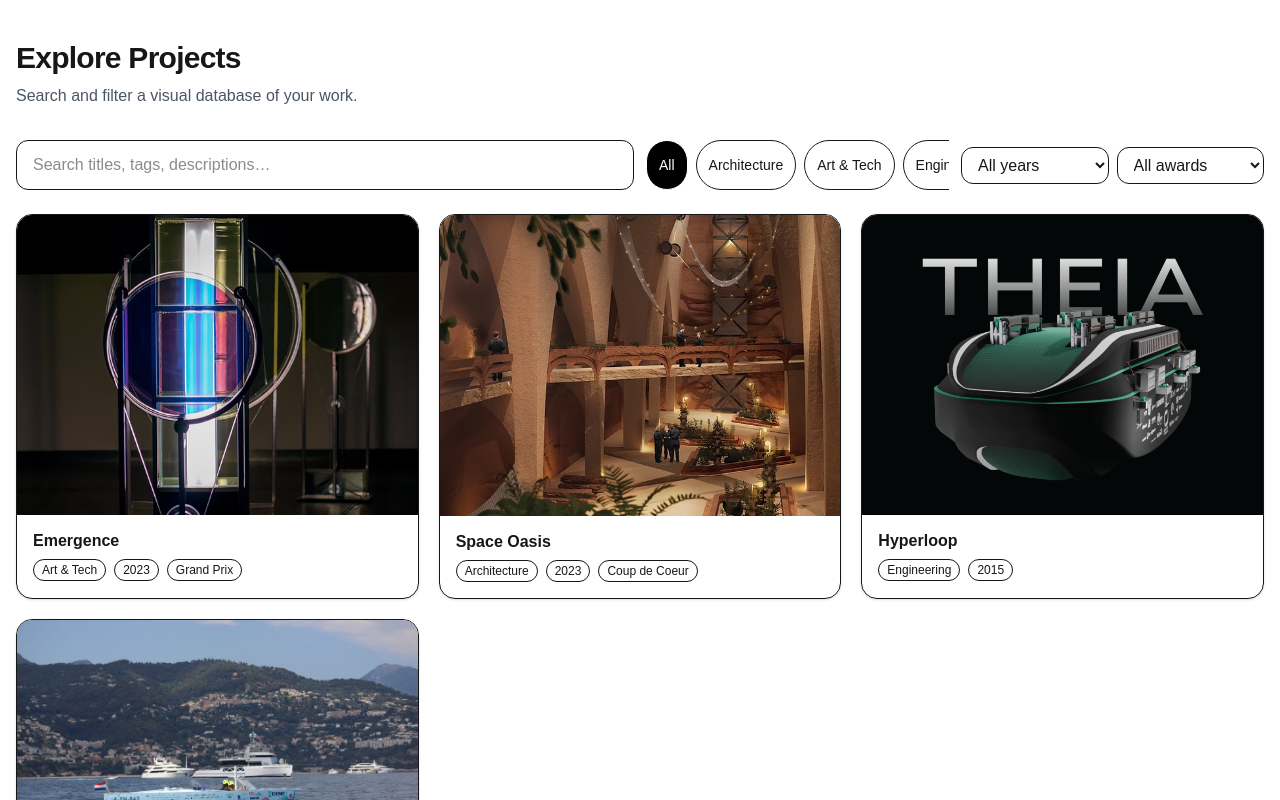
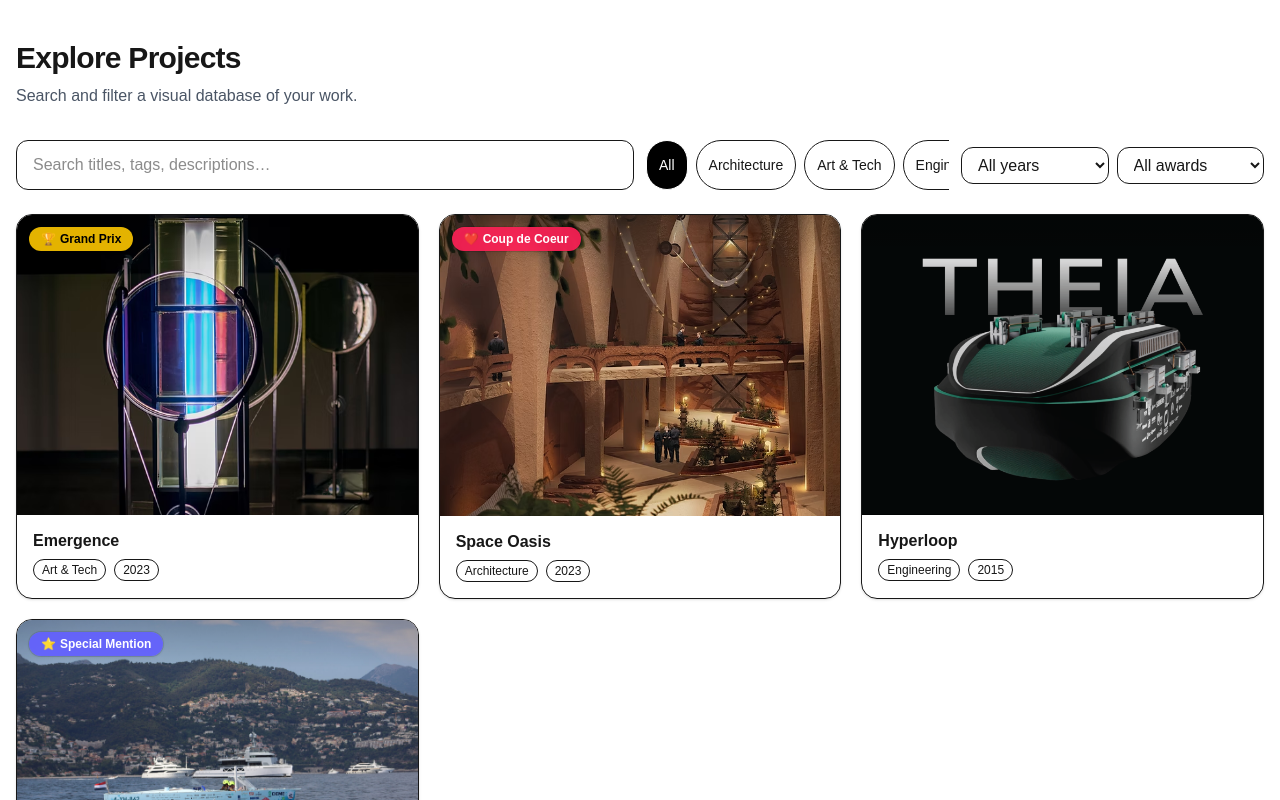
Before and after one commit to Maarten3013/dreamlab, a Next.js app: page /explore in a window 1280 px wide. Shown: the top 800 px of the page. Built offline with nearby package versions, Linux system fonts and the light colour scheme.

Commit message:
improves the way awards are shown on the covers of project pages.

```diff
--- a/components/ProjectCard.tsx
+++ b/components/ProjectCard.tsx
@@ -1,18 +1,58 @@
+import Link from "next/link";
+import type { Project } from "@/lib/types";
 import Badge from "./Badge";
-import type { Project } from "@/lib/types";
-import Link from "next/link";
 
+function awardStyle(award?: string) {
+  if (!award || award === "None") return { show: false, wrap: "", icon: "", text: "" };
+
+  // You can tweak these per your labels:
+  const base =
+    "pointer-events-none absolute left-3 top-3 z-10 inline-flex items-center gap-1 rounded-full px-3 py-1 text-xs font-semibold shadow ring-1 backdrop-blur";
+  if (/grand\s*prix/i.test(award))
+    return { show: true, wrap: `${base} bg-yellow-400/90 text-black ring-black/10`, icon: "🏆", text: award };
+  if (/coup.?de.?coeur/i.test(award))
+    return { show: true, wrap: `${base} bg-rose-500/90 text-white ring-black/10`, icon: "❤️", text: award };
+  if (/special/i.test(award))
+    return { show: true, wrap: `${base} bg-indigo-500/90 text-white ring-black/10`, icon: "⭐", text: award };
+  if (/focus/i.test(award))
+    return { show: true, wrap: `${base} bg-emerald-500/90 text-white ring-black/10`, icon: "🎯", text: award };
+
+  // Fallback for any other non-empty award
+  return { show: true, wrap: `${base} bg-black/70 text-white ring-white/10`, icon: "🏅", text: award };
+}
 
 export default function ProjectCard({ p }: { p: Project }) {
+  const award = awardStyle(p.award);
+
   return (
     <Link
       href={`/projects/${p.id}`}
       className="group relative block overflow-hidden rounded-2xl border shadow-sm transition hover:shadow-lg"
+      aria-label={`${p.title}${p.award && p.award !== "None" ? ` — ${p.award}` : ""}`}
     >
-<div className="aspect-[4/3] w-full overflow-hidden bg-gray-100">
+      {/* Image */}
+      <div className="relative aspect-[4/3] w-full overflow-hidden bg-gray-100">
+        {/* Award overlay */}
+        {award.show && (
+          <span className={award.wrap} aria-hidden="true">
+            <span>{award.icon}</span>
+            <span>{award.text}</span>
+          </span>
+        )}
+
         {/* eslint-disable-next-line @next/next/no-img-element */}
-<img src={p.cover} alt={p.title} className="h-full w-full object-cover transition group-hover:scale-105" />
+        <img
+          src={p.cover}
+          alt={p.title}
+          className="h-full w-full object-cover transition group-hover:scale-105"
+          loading="lazy"
+        />
+
+        {/* subtle top gradient to improve contrast for the ribbon on bright images */}
+        <div className="pointer-events-none absolute inset-x-0 top-0 h-12 bg-gradient-to-b from-black/20 to-transparent" />
       </div>
+
+      {/* Meta */}
       <div className="flex items-start justify-between gap-3 p-4">
         <div>
           <h3 className="text-base font-semibold leading-tight">{p.title}</h3>
@@ -20,7 +60,8 @@ className="group relative block overflow-hidden rounded-2xl border shadow-sm tra
           <div className="mt-2 flex flex-wrap gap-2">
             <Badge label={p.category} />
             <Badge label={String(p.year)} />
-{p.award !== "None" && <Badge label={p.award} />}
+            {/* We no longer show award here since it's overlaid; keep the next line if you want both */}
+            {/* {p.award && p.award !== "None" && <Badge label={p.award} />} */}
           </div>
         </div>
       </div>
```
Lines whose indentation alone changed are shown as unchanged.
